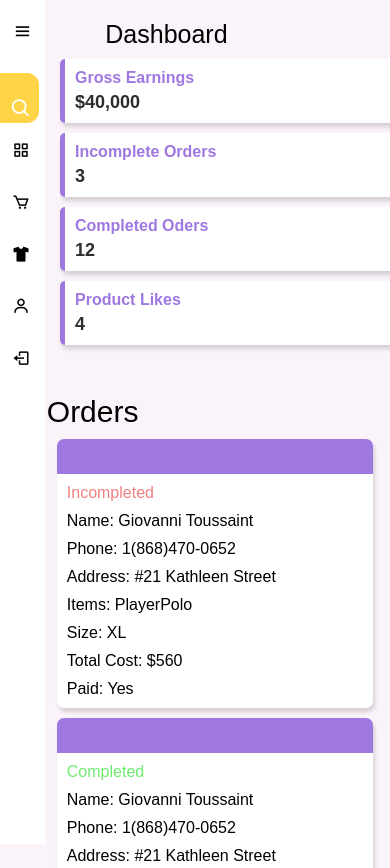
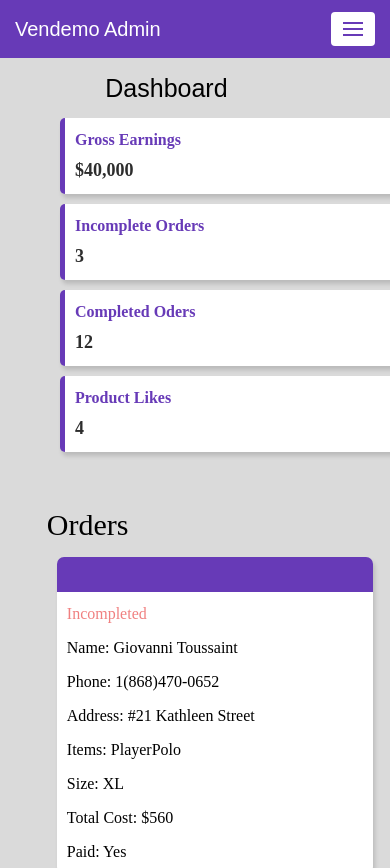
Before and after one commit to zacer868/Vendemo, a plain HTML site: page admin/admin.html in a window 390 px wide. Shown: the top 868 px of the page. Drawn offline with nearby package versions, Linux system fonts and the light colour scheme; a web font is replaced by a local one.

Commit message:
git commit -a

```diff
--- a/admin/admin.html
+++ b/admin/admin.html
@@ -15,77 +15,38 @@
     <link rel="stylesheet" href="css/panel.css" />
   </head>
 </body>
-  <aside>
-    <div class="sidebar">
-      <div class="logo_content">
-        <div class="logo">
-          <img src="../admin/assets/images/logo.svg" alt="" />
-          <div class="logo_name">Vendemo Admin</div>
-        </div>
-        <i class="bx bx-menu" id="btn"></i>
+
+  <!-- Navbar -->
+
+<header class="header">
+  <div class="container">
+      <div class="row align-items-center justify-content-between">
+         <div class="logo">
+           <a href="#">
+            <div class="logo_name">Vendemo Admin</div></a>
+         </div>
+         <input type="checkbox" id="nav-check">
+         <label for="nav-check" class="nav-toggler">
+            <span></span>
+         </label>
+         <nav class="nav">
+            <ul>
+               <li><a href="#" class="active">Dashboard</a></li>
+               <li><a href="#orders">Orders</a></li>
+               <li><a href="#products">Products</a></li>
+               <li><a href="#profile">Profile</a></li>
+               <li><a href="#"> Log out</a></li>
+               <li><a href="#">contact</a></li>
+            </ul>
+         </nav>
       </div>
-      <ul class="nav_list">
-        <li>
-          <a href="#">
-            <i class="bx bx-search up"></i>
-            <input type="text" placeholder="Search..." />
-          </a>
-          <span class="tooltip">Search</span>
-        </li>
-        <li>
-          <a href="#">
-            <i class="bx bx-grid-alt"></i>
-            <span class="links_name">Dashboard</span>
-          </a>
-          <span class="tooltip">Dashboard</span>
-        </li>
+  </div>
+</header>
 
-        <li>
-          <a href="#orders">
-            <i class="bx bx-cart"></i>
-            <span class="links_name">Orders</span>
-          </a>
-          <span class="tooltip">Orders</span>
-        </li>
-        <li>
-          <a href="#products">
-            <i class="bx bxs-t-shirt"></i>
-            <span class="links_name">Products</span>
-          </a>
-          <span class="tooltip">Products</span>
-        </li>
-        <li>
-          <a href="#">
-            <i class="bx bx-user"></i>
-            <span class="links_name">Profile</span>
-          </a>
-          <span class="tooltip">Profile</span>
-        </li>
-        <li>
-          <a href="#">
-            <i class="bx bx-log-out"></i>
-            <span class="links_name">Log out</span>
-          </a>
-          <span class="tooltip">Log out</span>
-        </li>
-      </ul>
-    </div>
+  <!-- End Navbar -->
+  <main>
 
-    <script>
-      let btn = document.querySelector("#btn");
-      let sidebar = document.querySelector(".sidebar");
-      let searchBtn = document.querySelector(".bx-search");
-
-      btn.onclick = function () {
-        sidebar.classList.toggle("active");
-      };
-
-      searchBtn.onclick = function () {
-        sidebar.classList.toggle("active");
-      };
-    </script>
-  </aside>
-  <main>
+    <!-- Panel Start -->
 
     <h2 class="dash-title" id="dashboard">Dashboard</h2>
 
@@ -111,7 +72,10 @@
         <div class="quant">4</div>
       </div>
     </div>
-    <!-- Orders -->
+
+    <!-- Panel End -->
+
+    <!-- Orders Start-->
 
 
     <div id="orders">
@@ -172,7 +136,10 @@
       </div>
     </div>
 
-    <!-- Products -->
+    <!-- Orders End-->
+
+
+    <!-- Products Start -->
     <h2 class="dash-title" id="products">Products</h2>
 
     <div id="product-box">
@@ -235,8 +202,14 @@
 
       </div>
 
+
       </div>
     </div>
+
+    <!-- Products End -->
+
+    <!-- Profile Start -->
+
     <div id="profile">
       <div class="profile-box">
         <div class="imgcont">
--- a/admin/css/panel.css
+++ b/admin/css/panel.css
@@ -1,6 +1,10 @@
 @import url("https://fonts.googleapis.com/css2?family=Anek+Telugu:wght@500&display=swap");
 
+:root {
+  --color-1: #673ab7;
+}
 main {
+  padding-top: 50px;
   overflow: hidden;
 }
 
@@ -51,14 +55,14 @@ main {
   background-color: white;
   min-width: 235px;
   border-radius: 5px;
-  border-left: 5px solid #9e78e0;
+  border-left: 5px solid var(--color-1);
   box-shadow: 2px 4px 4px 0px rgba(0, 0, 0, 0.144);
 }
 
 .notifs-title {
   font-size: medium;
   font-weight: 600;
-  color: #9e78e0;
+  color: var(--color-1);
   margin-bottom: 5px;
 }
 
@@ -87,7 +91,7 @@ main {
   width: 41%;
   background-color: white;
   border-radius: 7px;
-  border-top: 35px solid #9e78e0;
+  border-top: 35px solid var(--color-1);
   box-shadow: 2px 4px 4px 0px rgba(0, 0, 0, 0.144);
   margin-right: 20px;
 }
@@ -158,7 +162,7 @@ main {
 
 .product-btn {
   color: white;
-  background-color: rgb(165, 16, 165);
+  background-color: var(--color-1);
   text-decoration: none;
   padding: 7px;
   padding-bottom: 5px;
--- a/admin/css/sidebar.css
+++ b/admin/css/sidebar.css
@@ -1,228 +1,143 @@
-/* Google Font */
 @import url("https://fonts.googleapis.com/css2?family=Anek+Telugu:wght@500&display=swap");
 
+:root {
+  --color-1: #673ab7;
+}
+body {
+  line-height: 1.5;
+  font-family: "Anek Telugu", sans-serif;
+  background-color: #dadada;
+}
 * {
+  box-sizing: border-box;
   margin: 0;
   padding: 0;
-  box-sizing: border-box;
-  font-family: "Anek Telugu", sans-serif;
-  font-size: large;
 }
-
-body {
-  position: relative;
+a {
+  text-decoration: none;
+}
+ul {
+  list-style: none;
+}
+.container {
+  max-width: 1170px;
+  margin: auto;
+}
+.row {
+  display: flex;
+  flex-wrap: wrap;
+}
+.align-items-center {
+  align-items: center;
+}
+.justify-content-between {
+  justify-content: space-between;
+}
+/*header*/
+.header {
+  background-color: var(--color-1);
+  padding: 12px 0;
+  position: fixed;
+  z-index: 99;
   width: 100%;
-  background-color: rgb(250, 243, 250);
 }
-
-aside {
-  overflow: hidden;
+.header .logo,
+.header .nav {
+  padding: 0 15px;
 }
-
-.sidebar {
-  position: fixed;
-  top: 0;
-  left: 0;
-  height: 100%;
-  width: 78px;
-  background: #fff;
-  padding: 6px 14px;
+.header .logo a {
+  font-size: 20px;
+  color: #ffffff;
+  text-transform: capitalize;
+}
+.header .nav ul li {
+  display: inline-block;
+  margin-left: 40px;
+}
+.header .nav ul li a {
+  display: block;
+  font-size: 20px;
+  padding: 10px 0;
+  color: rgba(255, 255, 255, 0.7);
+  text-transform: capitalize;
   transition: all 0.5s ease;
 }
-
-.sidebar.active {
-  width: 240px;
+.header .nav ul li a:hover,
+.header .nav ul li a.active {
+  color: #ffffff;
 }
-
-.sidebar .logo_content .logo {
-  color: #000;
-  display: flex;
-  height: 50px;
-  width: 100%;
-  align-items: center;
-  opacity: 0;
-  pointer-events: none;
-  transition: all 0.5s ease;
-}
-
-.sidebar.active .logo_content .logo {
-  opacity: 1;
-  pointer-events: none;
-}
-
-.logo_content .logo img {
-  width: 27px;
-  margin-bottom: 10px;
-  margin-right: 5px;
-}
-
-.logo_content .logo .logo_name {
-  font-size: 20px;
-  font-weight: 400;
-}
-
-.sidebar #btn {
+.header #nav-check {
   position: absolute;
-  color: #000;
-  left: 50%;
-  top: 6px;
-  font-size: 20px;
-  height: 50px;
-  width: 50px;
-  text-align: center;
-  line-height: 50px;
-  transform: translate(-50%);
-}
-
-.sidebar.active #btn {
-  left: 90%;
-}
-.sidebar ul {
-  margin-top: 20px;
-}
-
-.sidebar ul li {
-  position: relative;
-  height: 50px;
-  width: 100%;
-  margin: 4px 5px;
-  list-style: none;
-  line-height: 30px;
-}
-
-.sidebar ul li .tooltip {
-  position: absolute;
-  left: 122px;
-  top: 50%;
-  transform: translate(-50%, -50%);
-  border-radius: 6px;
-  height: 35px;
-  width: 122px;
-  background: #fff;
-  line-height: 35px;
-  text-align: center;
-  box-shadow: 0 5px 10px rgb(0, 0, 0, 0.2);
-  transition: 0s;
-  opacity: 0;
-  pointer-events: none;
-  display: block;
-}
-
-.sidebar.active ul li .tooltip {
-  display: none;
-}
-
-.sidebar ul li:hover .tooltip {
-  top: 50%;
-  transition: all 0.5s ease;
-  opacity: 1;
-}
-
-.sidebar ul li a {
-  color: #000;
-  display: flex;
-  align-items: center;
-  text-decoration: none;
-  transition: all 0.4s ease;
-  border-radius: 12px;
-  white-space: nowrap;
-}
-
-.sidebar ul li a:hover {
-  color: #fff;
-  background: rgb(255, 212, 70);
-}
-
-.sidebar ul li input {
-  position: absolute;
-  height: 100%;
-  width: 100%;
-  left: 0;
-  top: 0;
-  border-radius: 12px;
-  outline: none;
-  border: none;
-  background: rgb(255, 212, 70);
-  padding-left: 50px;
-  font-size: 18px;
-  color: #fff;
-}
-
-::placeholder {
-  color: white;
-  opacity: 1;
-}
-
-:-ms-input-placeholder {
-  color: white;
-}
-::-ms-input-placeholder {
-  color: white;
-}
-.sidebar ul li .bx-search {
-  position: absolute;
-  z-index: 99;
-  color: #fff;
-  font-size: 22px;
-  top: 10%;
-}
-
-.sidebar ul li i {
-  height: 50px;
-  min-width: 50px;
-  border-radius: 12px;
-  line-height: 50px;
-  text-align: center;
-}
-
-.sidebar.active ul li i {
-  line-height: 40px;
-}
-
-.sidebar ul li .up {
-  line-height: 40px;
-}
-
-.sidebar .links_name {
   opacity: 0;
   pointer-events: none;
 }
-
-.sidebar.active .links_name {
-  opacity: 1;
-  pointer-events: none;
+.nav-toggler {
+  height: 34px;
+  width: 44px;
+  background-color: #ffffff;
+  border-radius: 4px;
+  cursor: pointer;
+  display: none;
+  align-items: center;
+  justify-content: center;
+  margin-right: 15px;
 }
-
-/* Media Queries */
-
-@media (max-width: 850px) {
-  .sidebar {
-    padding: 3px 7px;
-    width: 45px;
+.nav-toggler span {
+  display: block;
+  height: 2px;
+  width: 20px;
+  background-color: var(--color-1);
+  position: relative;
+}
+.nav-toggler span::before,
+.nav-toggler span::after {
+  content: "";
+  position: absolute;
+  width: 100%;
+  height: 100%;
+  background-color: var(--color-1);
+  left: 0;
+}
+.nav-toggler span::before {
+  top: -6px;
+}
+.nav-toggler span::after {
+  top: 6px;
+}
+@media (max-width: 991px) {
+  .nav-toggler {
+    display: flex;
   }
-
-  .sidebar.active {
-    width: 180px;
+  .header .nav {
+    position: absolute;
+    left: 0;
+    top: 100%;
+    width: 100%;
+    background-color: var(--color-1);
+    border-top: 1px solid rgba(255, 255, 255, 0.2);
+    opacity: 0;
+    visibility: hidden;
   }
-
-  .sidebar ul li {
-    margin: 2px 1.5px;
+  .header .nav ul li {
+    display: block;
+    margin: 0;
   }
-
-  .sidebar ul li input {
-    transform: translateX(-20px);
+  .header #nav-check:checked ~ .nav {
+    opacity: 1;
+    visibility: visible;
   }
-
-  .sidebar ul li i {
-    height: 30px;
-    min-width: 25px;
+  .header #nav-check:focus ~ .nav-toggler {
+    box-shadow: 0 0 15px #000000;
   }
-
-  .sidebar.active ul li i {
-    line-height: 20px;
+  .header #nav-check:checked ~ .nav-toggler span {
+    background-color: transparent;
   }
-
-  .sidebar ul li .up {
-    transform: translateY(10px);
+  .header #nav-check:checked ~ .nav-toggler span::before {
+    top: 0;
+    transform: rotate(45deg);
+  }
+  .header #nav-check:checked ~ .nav-toggler span::after {
+    top: 0;
+    transform: rotate(-45deg);
   }
 }
```
Also changed, not shown: nav.html (added, +37 -0 lines).
